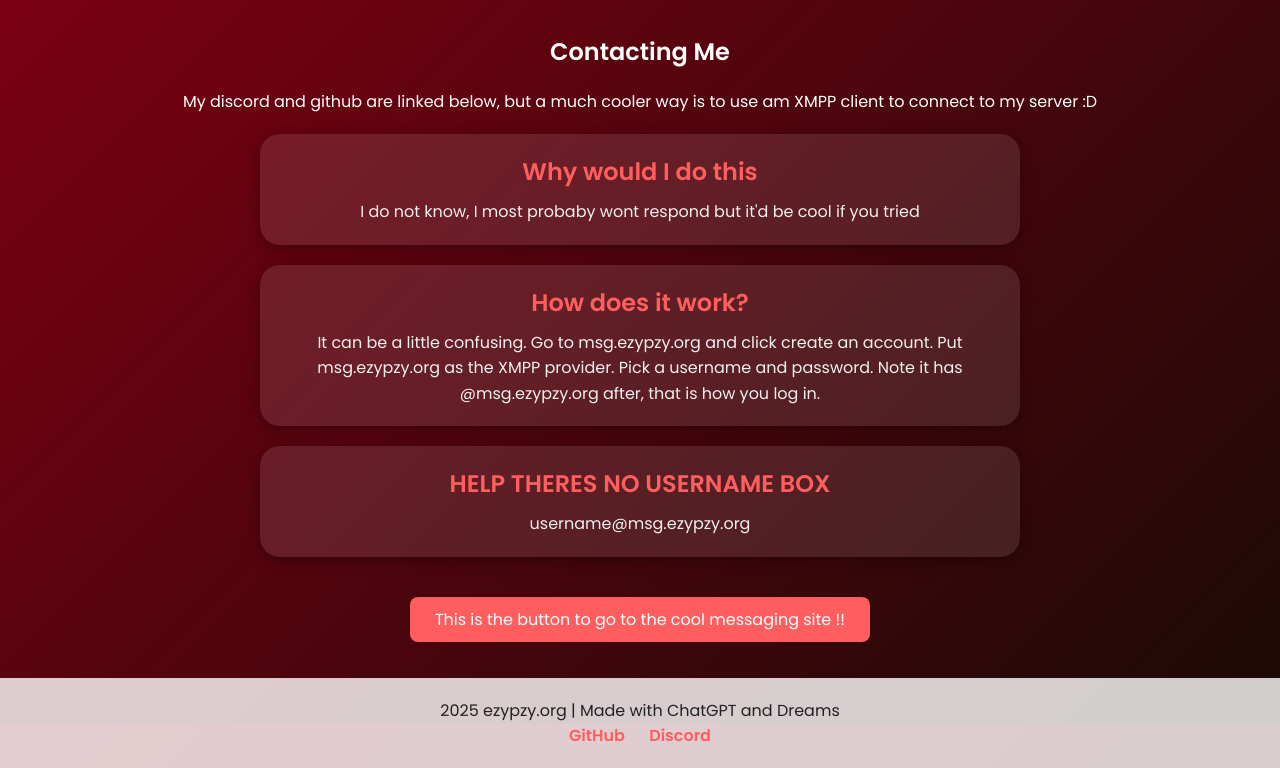
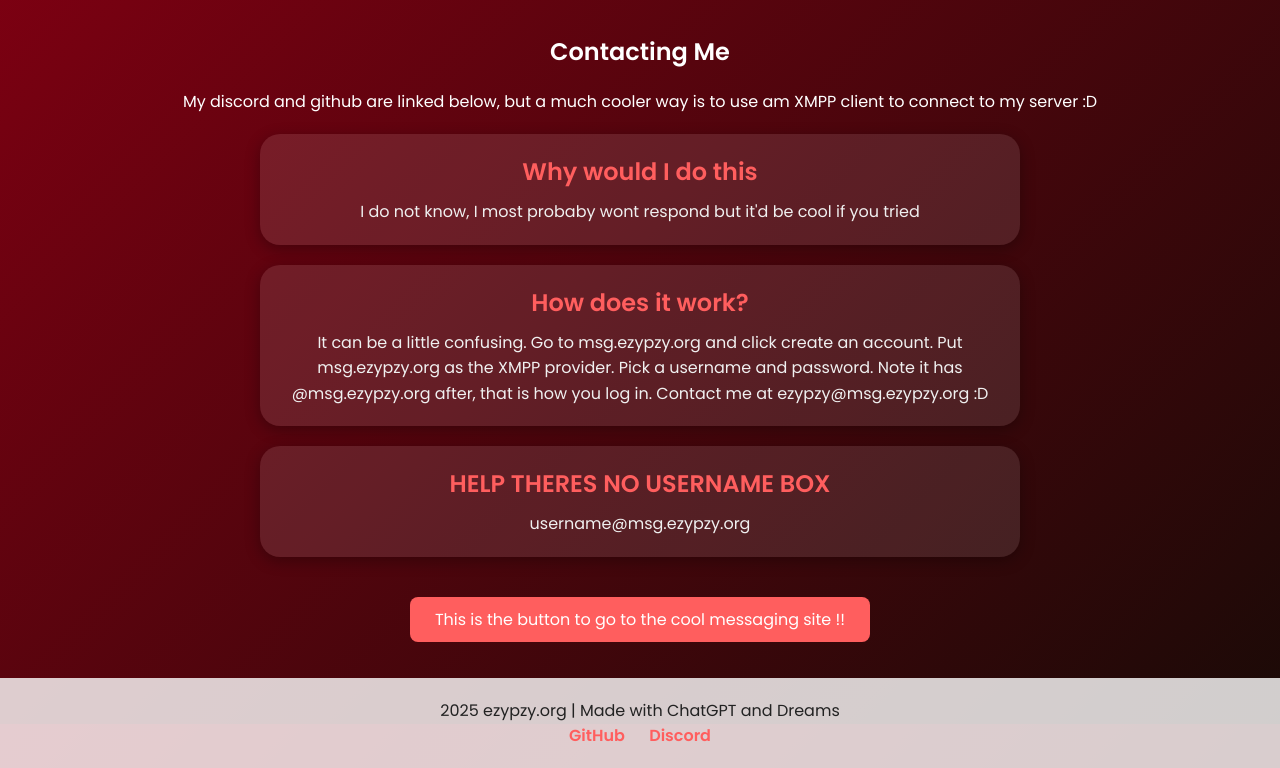
Before and after one commit to EzyPzyAsh/EzyPzy.org, a plain HTML site: page contact.html in a window 1280 px wide. Shown: the part 76-844 px from the top of the page. Drawn offline with Linux system fonts and the light colour scheme.

Commit message:
clarification in messaging

```diff
--- a/contact.html
+++ b/contact.html
@@ -30,7 +30,7 @@
 
   <div class="content-box">
     <h2>How does it work?</h2>
-    <p>It can be a little confusing. Go to <a href="https://msg.ezypzy.org">msg.ezypzy.org</a> and click create an account. Put msg.ezypzy.org as the XMPP provider. Pick a username and password. Note it has @msg.ezypzy.org after, that is how you log in.</p>
+    <p>It can be a little confusing. Go to <a href="https://msg.ezypzy.org">msg.ezypzy.org</a> and click create an account. Put msg.ezypzy.org as the XMPP provider. Pick a username and password. Note it has @msg.ezypzy.org after, that is how you log in. Contact me at ezypzy@msg.ezypzy.org :D</p>
   </div>
 
   <div class="content-box">
```
